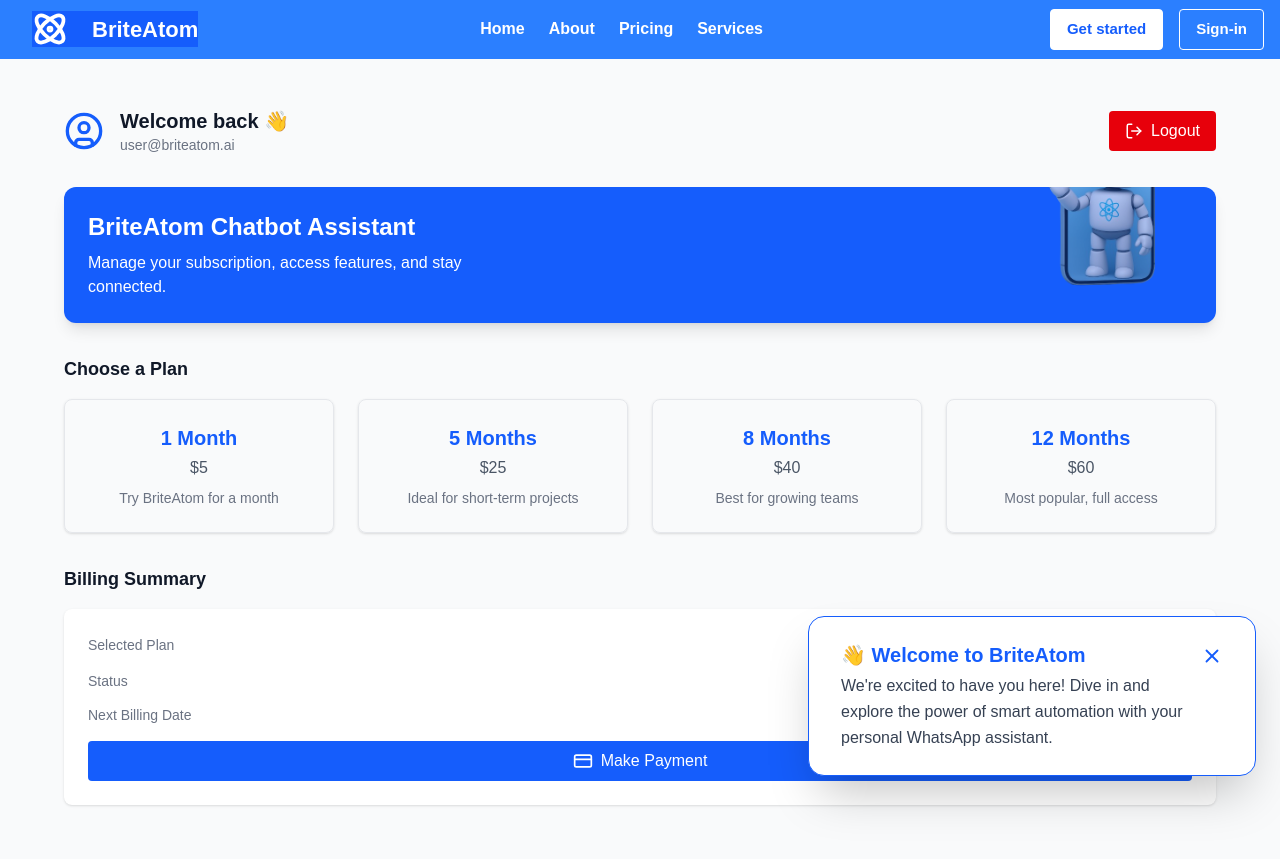
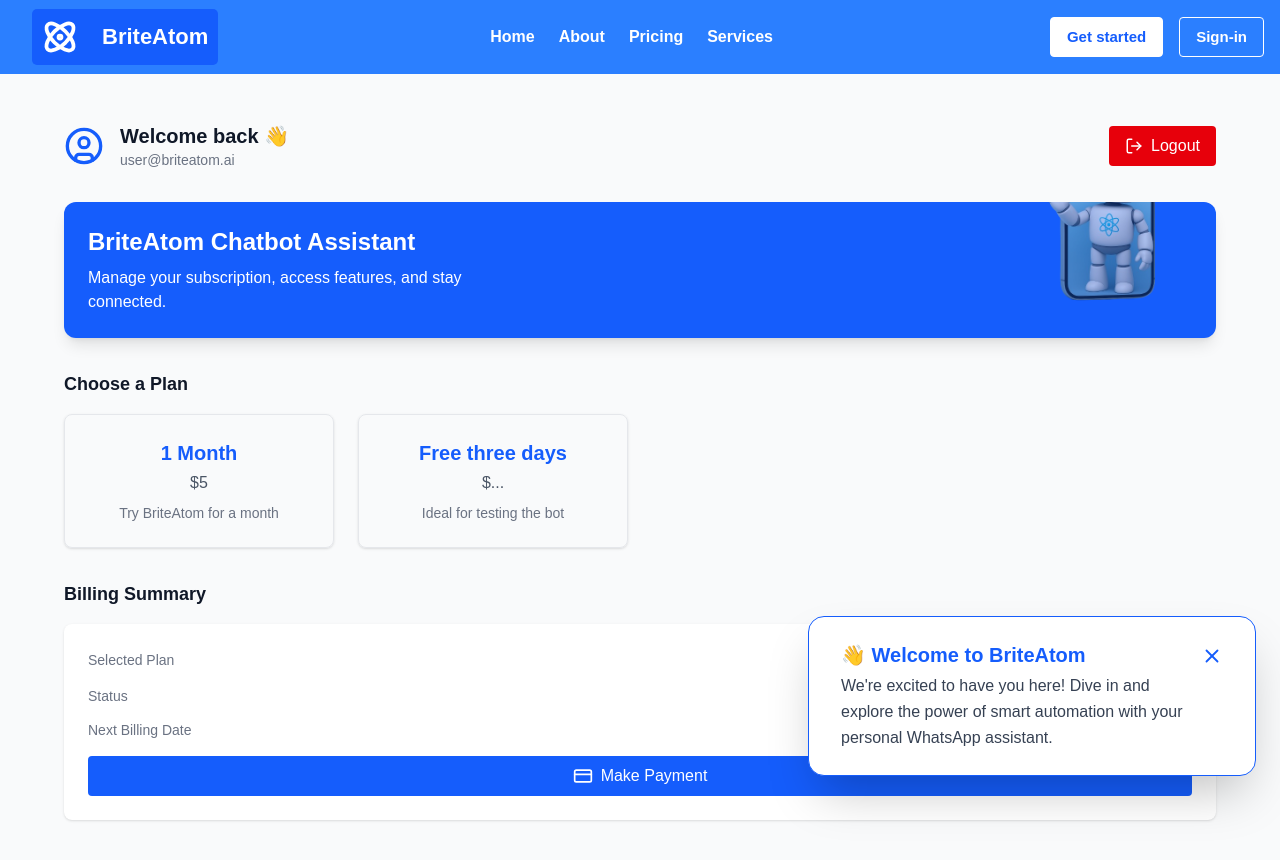
Before and after one commit to Amansi-Tech/briteatom, a Next.js app: page /dashboard in a window 1280 px wide. Shown: the top 860 px of the page. Built offline with nearby package versions, Linux system fonts and the light colour scheme.

Commit message:
WIP: temporary commit before pulling

```diff
--- a/src/app/components/ClientRootLayout.tsx
+++ b/src/app/components/ClientRootLayout.tsx
@@ -19,7 +19,7 @@ export default function ClientRoot({ children }: { children: React.ReactNode })
   return (
     <>
       <Header onOpenModal={handleOpenModal} />
-      {isHomePage && <Hero onOpenModal={handleOpenModal} />}
+      {isHomePage && <Hero setModalOpen={setIsModalOpen} />}
       <BotModal isOpen={isModalOpen} onClose={handleCloseModal} />
       {children}
     </>
--- a/src/app/components/Header.tsx
+++ b/src/app/components/Header.tsx
@@ -35,7 +35,7 @@ export default function Header({ onOpenModal }: HeaderProps) {
       }`}
     >
       <div className="max-w-7xl mx-auto flex items-center justify-between gap-4 px-4 py-2">
-        <div className="flex items-center gap-[1.5rem] ml-[1rem] bg-blue-600">
+        <div className="flex items-center gap-[1.5rem] ml-[1rem] bg-blue-600 p-[10px] rounded-[5px]">
           <Atom size={36} strokeWidth={2.5} className="text-white animate-spin-slow" />
           <h1 className="text-[22px] font-bold leading-tight text-white">BriteAtom</h1>
         </div>
--- a/src/app/components/Hero.tsx
+++ b/src/app/components/Hero.tsx
@@ -1,8 +1,7 @@
 'use client';
 
-import { useState } from 'react';
+import { motion } from 'framer-motion';
 import Image from 'next/image';
-import { motion } from 'framer-motion';
 import AboutSection from './AboutSection';
 import Pricing from './Pricing';
 import Features from './Features';
@@ -13,7 +12,9 @@ interface HeroProps {
 
 const Hero = ({ setModalOpen }: HeroProps) => {
   const openModal = () => {
-    if (setModalOpen) setModalOpen(true);
+    if (setModalOpen) {
+      setModalOpen(true);
+    }
   };
 
   return (
@@ -22,11 +23,12 @@ const Hero = ({ setModalOpen }: HeroProps) => {
         id="home"
         className="min-h-screen w-full flex items-center justify-center px-4 bg-cover bg-center bg-no-repeat"
         style={{
-          backgroundImage: `linear-gradient(to bottom right, rgba(173, 216, 230, 0.65), rgba(54, 108, 124, 0.38)), url('/young-man-laid-couch-playing.jpg')`,
+          backgroundImage:
+            "linear-gradient(to bottom right, rgba(173, 216, 230, 0.65), rgba(54, 108, 124, 0.38)), url('/young-man-laid-couch-playing.jpg')",
         }}
       >
         <div className="flex flex-col md:flex-row items-center justify-center gap-12 md:gap-20 max-w-6xl w-full py-12">
-          {/* Left Text Section */}
+          {/* Left Text */}
           <motion.div
             className="text-center md:text-left px-4 md:px-0"
             initial={{ opacity: 0, x: -50 }}
@@ -50,7 +52,7 @@ const Hero = ({ setModalOpen }: HeroProps) => {
             </div>
           </motion.div>
 
-          {/* Robot Image with float effect */}
+          {/* Robot Image Floating */}
           <motion.div
             className="relative w-[250px] sm:w-[320px] md:w-[400px]"
             initial={{ opacity: 0, y: 50 }}
@@ -85,6 +87,7 @@ const Hero = ({ setModalOpen }: HeroProps) => {
         </div>
       </div>
 
+      {/* Sections */}
       <AboutSection />
       <Features />
       <Pricing />
--- a/src/app/dashboard/page.tsx
+++ b/src/app/dashboard/page.tsx
@@ -7,9 +7,8 @@ import { LogOut, CreditCard, UserCircle } from 'lucide-react';
 
 const plans = [
   { title: '1 Month', price: '$5', description: 'Try BriteAtom for a month' },
-  { title: '5 Months', price: '$25', description: 'Ideal for short-term projects' },
-  { title: '8 Months', price: '$40', description: 'Best for growing teams' },
-  { title: '12 Months', price: '$60', description: 'Most popular, full access' },
+  { title: 'Free three days', price: '$...', description: 'Ideal for testing the bot' },
+
 ];
 
 export default function DashboardPage() {
```
